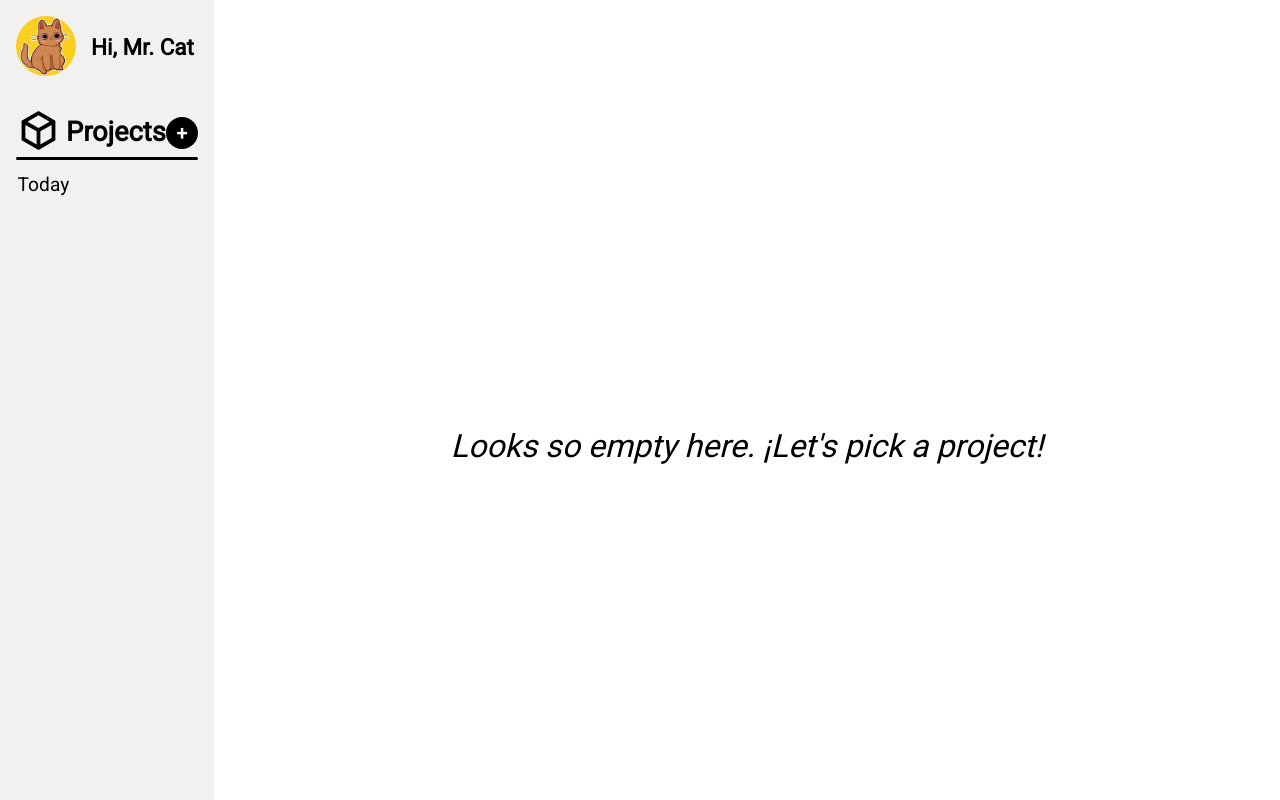
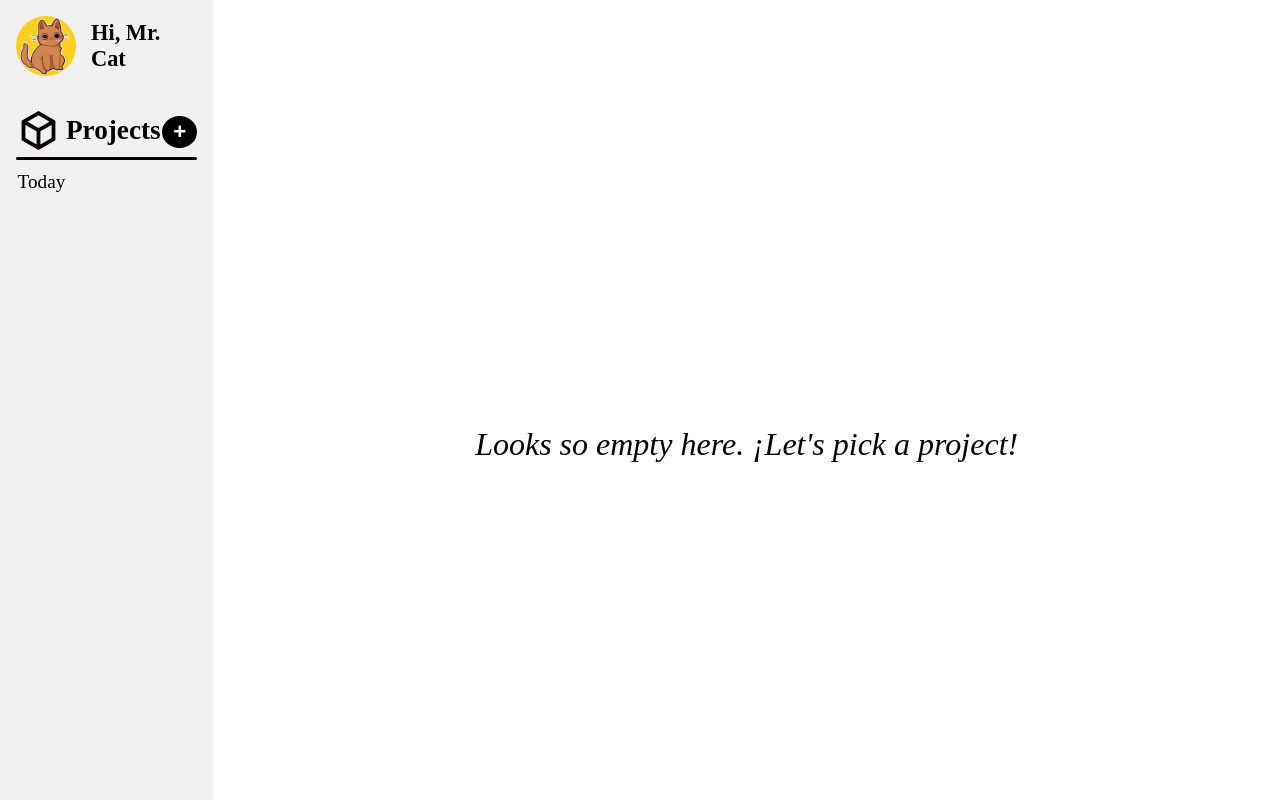
Before and after one commit to lpmunoz99/Todo-List, a website built with webpack: page src/index.html in a window 1280 px wide. Built offline with nearby package versions, Linux system fonts and the light colour scheme.

Commit message:
fixed webpack font issue

```diff
--- a/package.json
+++ b/package.json
@@ -14,6 +14,7 @@
   "license": "ISC",
   "devDependencies": {
     "css-loader": "^7.1.2",
+    "file-loader": "^6.2.0",
     "html-loader": "^5.1.0",
     "html-webpack-plugin": "^5.6.4",
     "style-loader": "^4.0.0",
--- a/src/style.css
+++ b/src/style.css
@@ -1,21 +1,9 @@
-/* External font */
-
-@font-face {
-    font-family: 'robotoregular';
-    src: url('./fonts/roboto-variablefont_wdthwght-webfont.woff2') format('woff2'),
-         url('./fonts/roboto-variablefont_wdthwght-webfont.woff') format('woff');
-    font-weight: normal;
-    font-style: normal;
-
-}
-
 *::before,
 *::after,
 *{
     padding: 0;
     margin: 0;
     box-sizing: border-box;
-    font-family: "robotoregular";
 }
 
 body{
@@ -57,11 +45,17 @@ body{
     gap: 5px;
 }
 
+.right-header{
+    margin-top: 0.2rem;
+}
+
 .add-project{
-    margin-top: 0.3rem;
     border-radius: 50%;
-    width: 2rem;
-    font-size: 1.2rem;
+    width: 2.2rem;
+    font-size: 1.4rem;
+    display: flex;
+    justify-content: center;
+    align-items: center;
 }
 
 .add-project:hover, .add-task:hover{
```
Also changed, not shown: 1 other file.
